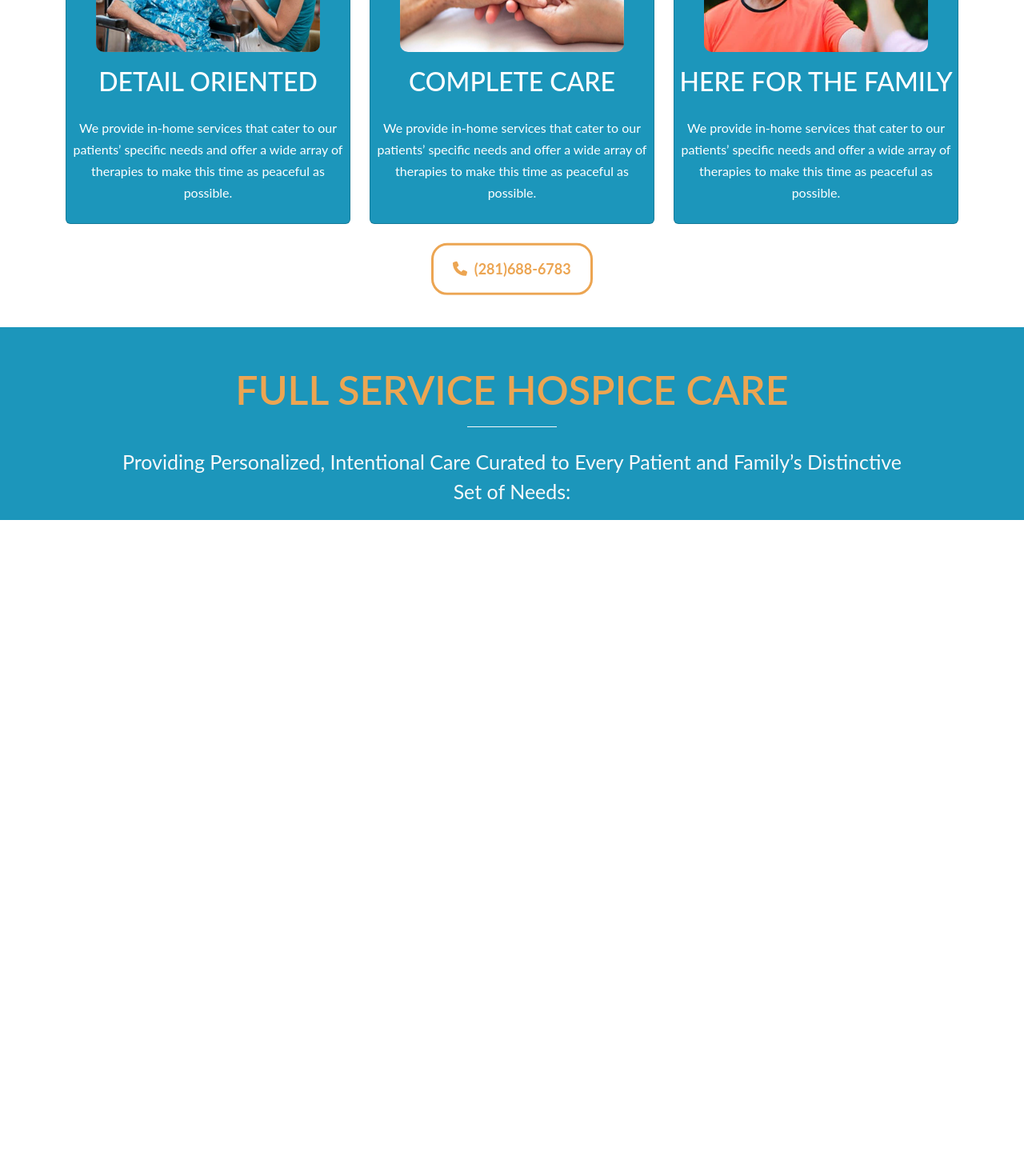
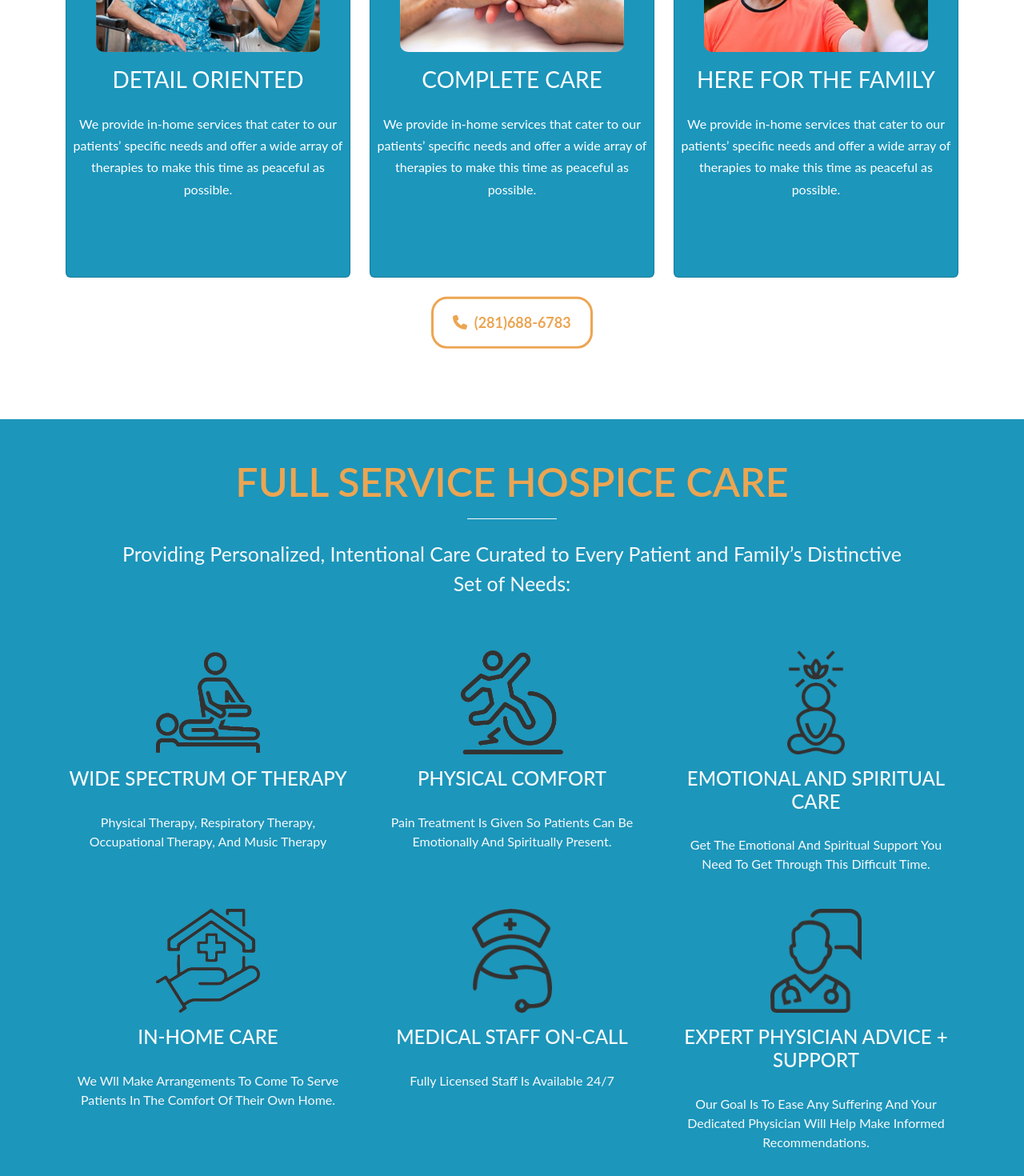
Before and after one commit to Gamal-Ramadan-1/Hospice-Care, a Vue app: page / in a window 1280 px wide. Shown: the part 3560-5030 px from the top of the page at 80% size. Before the commit the page ends 4210 px from the top, so only its background shows below. Built offline with nearby package versions, Linux system fonts and the light colour scheme; a web font is replaced by a local one.

Commit message:
Content of OurServeces Section

```diff
--- a/src/components/InformationAboutUs/InfosUs.vue
+++ b/src/components/InformationAboutUs/InfosUs.vue
@@ -1,6 +1,7 @@
 <template>
   <section>
     <div class="container">
+
       <Head Text="about white orchid hospice" />
       <div class="row pb-2">
         <div class="col-lg-12">
@@ -14,9 +15,9 @@
           </h3>
         </div>
       </div>
+
       <Head Text="what you can expect" />
-      <div
-        class="
+      <div class="
           row
           justify-content-center
           align-items-center
@@ -24,37 +25,31 @@
           mb-lg-4
           mt-3
           gy-5
-        "
-      >
+        ">
         <div class="col-lg-4 col-md-6 col-sm-12 text-center">
-          <img
-            src="@/Imgs/location_Jp4vBwWWQJdspq8YagE9_images_5cfb2eb6-f0d9-40d7-a514-63c5db354e99.png"
-            style="filter: grayscale(100%)"
-          />
+          <img src="@/Imgs/location_Jp4vBwWWQJdspq8YagE9_images_5cfb2eb6-f0d9-40d7-a514-63c5db354e99.png"
+            style="filter: grayscale(100%)" />
           <h3 class="mt-3">COMPLETE COMFORT</h3>
         </div>
         <div class="col-lg-4 col-md-6 col-sm-12 text-center">
-          <img
-            src="@/Imgs/location_Jp4vBwWWQJdspq8YagE9_images_1ba99a6e-b596-4206-b837-3005f3512f77.png"
-            style="filter: grayscale(100%)"
-          />
+          <img src="@/Imgs/location_Jp4vBwWWQJdspq8YagE9_images_1ba99a6e-b596-4206-b837-3005f3512f77.png"
+            style="filter: grayscale(100%)" />
           <h3 class="mt-3">KINDNESS FROM ALL STAFF</h3>
         </div>
         <div class="col-lg-4 col-md-6 col-sm-12 text-center">
-          <img
-            src="@/Imgs/location_Jp4vBwWWQJdspq8YagE9_images_fde222ab-9a7a-4bf4-b024-01758716c8a3.png"
-            style="filter: grayscale(100%)"
-          />
+          <img src="@/Imgs/location_Jp4vBwWWQJdspq8YagE9_images_fde222ab-9a7a-4bf4-b024-01758716c8a3.png"
+            style="filter: grayscale(100%)" />
           <h3 class="mt-3">NOURISHMENT</h3>
         </div>
       </div>
+
       <Head Text="why we're different" />
       <div class="row justify-content-center align-items-center gy-4 my-3">
         <div class="col-lg-4 col-md-6 col-sm-12">
           <div class="card text-center">
             <img src="@/Imgs/1d58d4da-62d8-4525-b76d-705ee20025ed.png" />
-            <h2 class="text-uppercase py-2">Detail Oriented</h2>
-            <p class="p-2">
+            <h3 class="text-uppercase py-2">Detail Oriented</h3>
+            <p class="pt-2 pb-5 mb-5 ">
               We provide in-home services that cater to our patients’ specific
               needs and offer a wide array of therapies to make this time as
               peaceful as possible.
@@ -64,8 +59,8 @@
         <div class="col-lg-4 col-md-6 col-sm-12">
           <div class="card text-center">
             <img src="@/Imgs/009b08c3-1a7d-4d27-be43-d03a7194ec62.png" />
-            <h2 class="text-uppercase py-2">COMPLETE CARE</h2>
-            <p class="p-2">
+            <h3 class="text-uppercase py-2">COMPLETE CARE</h3>
+            <p class="pt-2 pb-5 mb-5 ">
               We provide in-home services that cater to our patients’ specific
               needs and offer a wide array of therapies to make this time as
               peaceful as possible.
@@ -75,8 +70,8 @@
         <div class="col-lg-4 col-md-6 col-sm-12">
           <div class="card text-center">
             <img src="@/Imgs/1c20a021-8e24-4261-ba4f-ffef6a74aa47.png" />
-            <h2 class="text-uppercase py-2">HERE FOR THE FAMILY</h2>
-            <p class="p-2">
+            <h3 class="text-uppercase py-2">HERE FOR THE FAMILY</h3>
+            <p class="pt-2 pb-5 mb-5 ">
               We provide in-home services that cater to our patients’ specific
               needs and offer a wide array of therapies to make this time as
               peaceful as possible.
@@ -104,16 +99,20 @@ export default {
 </script>
 <style lang="scss" scoped>
 @import "@/Scss/Main.scss";
+
 section {
   h3 {
     font-weight: 400;
   }
+
   .card {
     background-color: $Main-Color;
     color: white;
-    p{
+
+    p {
       line-height: 1.7;
     }
+
     img {
       width: 280px;
       height: 200px;
@@ -153,38 +152,49 @@ section {
   font-size: 18px;
   animation: call 1.5s infinite;
 }
+
 .btn:hover,
 .btn:active {
   border: 3px solid $Text-Color;
 }
+
 @keyframes call {
   15% {
     transform: translate(0px, 0%);
   }
+
   35% {
     transform: translate(0px, -25%);
   }
+
   45% {
     transform: translate(0px, 0%);
   }
+
   55% {
     transform: translate(0px, -15%);
   }
+
   70% {
     transform: translate(0px, 0%);
   }
+
   80% {
     transform: translate(0px, -10%);
   }
+
   90% {
     transform: translate(0px, 0%);
   }
+
   95% {
     transform: translate(0px, -2%);
   }
+
   99% {
     transform: translate(0px, 0%);
   }
+
   100% {
     transform: translate(0px, 0%);
   }
--- a/src/components/OurServeces/OurServeces.vue
+++ b/src/components/OurServeces/OurServeces.vue
@@ -1,5 +1,5 @@
 <template>
-    <section>
+    <section class="pb-4 mt-5">
         <div class="container">
             <div class="row header">
                 <div class="col-12">
@@ -12,15 +12,62 @@
                     </p>
                 </div>
             </div>
+            <div class="row gy-4 content mt-4">
+                <div class="col-lg-4 col-md-6 col-sm-12 text-center text-light" v-for="Service in Services">
+                    <img :src="require(`@/Imgs/${Service.ImgSrc}`)">
+                    <h4 class="py-3 text-uppercase">{{ Service.Header }}</h4>
+                    <p class="py-1 text-capitalize">{{ Service.Descrption }}</p>
+                </div>
+                <div class="text-center py-4">
+                    <PhoneButton PhoneNumber="(281)688-6783" />
+                </div>
+            </div>
         </div>
     </section>
 </template>
 <script>
 import Head from '../HeadEachSection/Head.vue';
+import PhoneButton from '../PhoneButton/PhoneButton.vue';
 
 export default {
     name: "OurServeces",
-    components: { Head }
+    components: { Head, PhoneButton },
+    data() {
+        return {
+            Services: [
+                {
+                    ImgSrc: 'location_Jp4vBwWWQJdspq8YagE9_images_8d6a83cf-7f30-487c-bd44-7bf28ddd5d6c.png',
+                    Header: 'WIDE SPECTRUM OF THERAPY',
+                    Descrption: 'Physical therapy, respiratory therapy, occupational therapy, and music therapy'
+                },
+                {
+                    ImgSrc: 'location_Jp4vBwWWQJdspq8YagE9_images_977f2275-843e-493d-91b3-ac86e81c1d62.png',
+                    Header: 'PHYSICAL COMFORT',
+                    Descrption: 'Pain treatment is given so patients can be emotionally and spiritually present.'
+                },
+                {
+                    ImgSrc: 'location_Jp4vBwWWQJdspq8YagE9_images_69f4f4cb-8555-472d-9e0e-afe539064d39.png',
+                    Header: 'EMOTIONAL AND SPIRITUAL CARE',
+                    Descrption: 'Get the emotional and spiritual support you need to get through this difficult time.'
+                },
+                {
+                    ImgSrc: 'location_Jp4vBwWWQJdspq8YagE9_images_9c865477-382d-46d7-8caa-0e3c47125b4a.png',
+                    Header: 'IN-HOME CARE',
+                    Descrption: 'We wll make arrangements to come to serve patients in the comfort of their own home.'
+                },
+                {
+                    ImgSrc: 'location_Jp4vBwWWQJdspq8YagE9_images_638c6cdd-63ad-4596-8b90-bc8a5d5cbbad.png',
+                    Header: 'Medical Staff ON-CALL',
+                    Descrption: 'Fully licensed staff is available 24/7'
+                },
+                {
+                    ImgSrc: 'location_Jp4vBwWWQJdspq8YagE9_images_b452c491-def7-4e72-97cb-3c1d31643d52.png',
+                    Header: 'EXPERT PHYSICIAN ADVICE + SUPPORT',
+                    Descrption: 'Our goal is to ease any suffering and your dedicated physician will help make informed recommendations.'
+                },
+            ]
+        }
+    },
 }
 </script>
 <style lang="scss" scoped>
@@ -34,5 +81,24 @@ section {
             font-size: 25px;
         }
     }
+
+    .content {
+        img {
+            filter: grayscale(100%);
+            width: 130px;
+            height: 130px;
+            object-fit: contain;
+        }
+    }
+}
+
+@media only screen and (max-width:1025px) {
+    .header {
+        p {
+            span {
+                display: inline-block !important;
+            }
+        }
+    }
 }
 </style>
```
